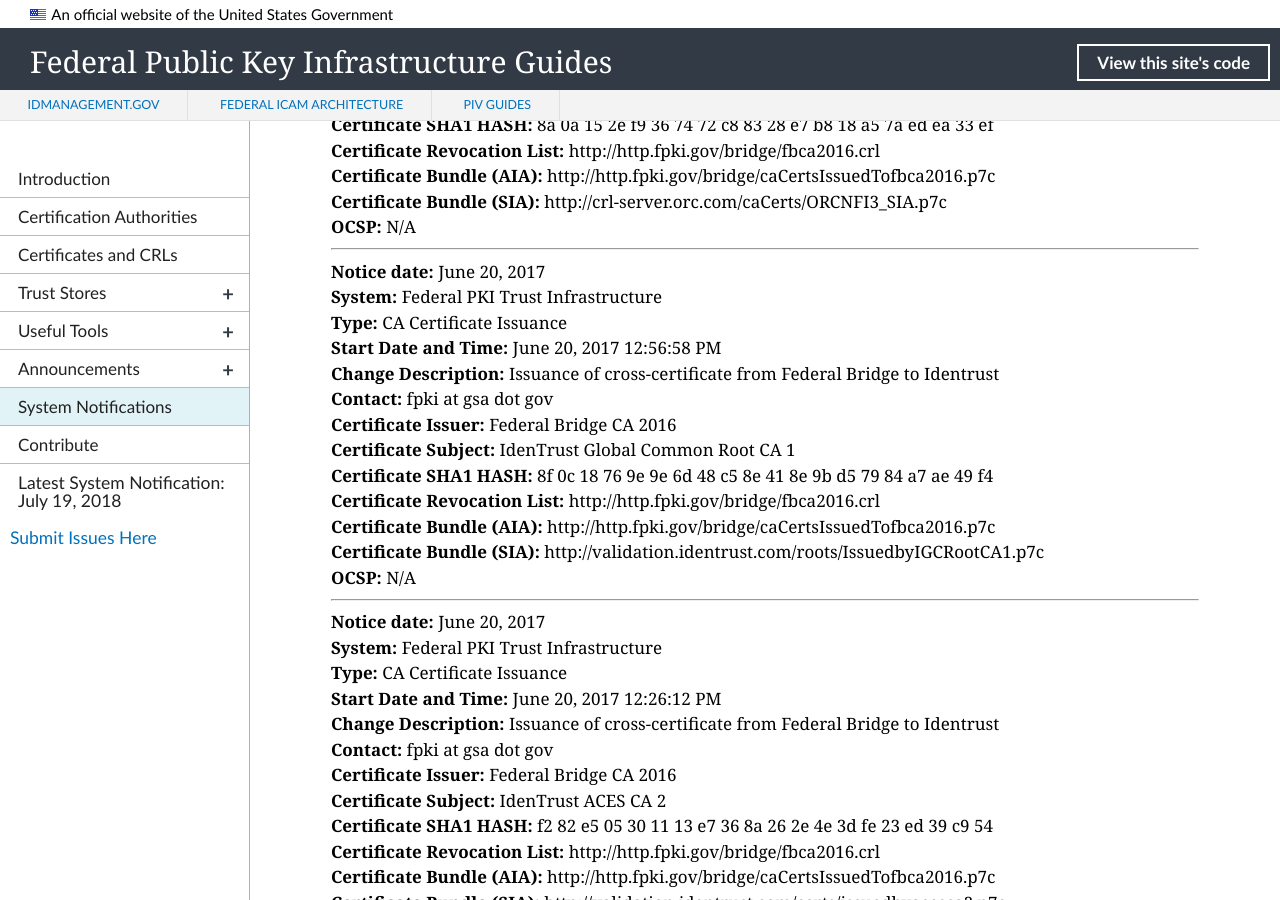
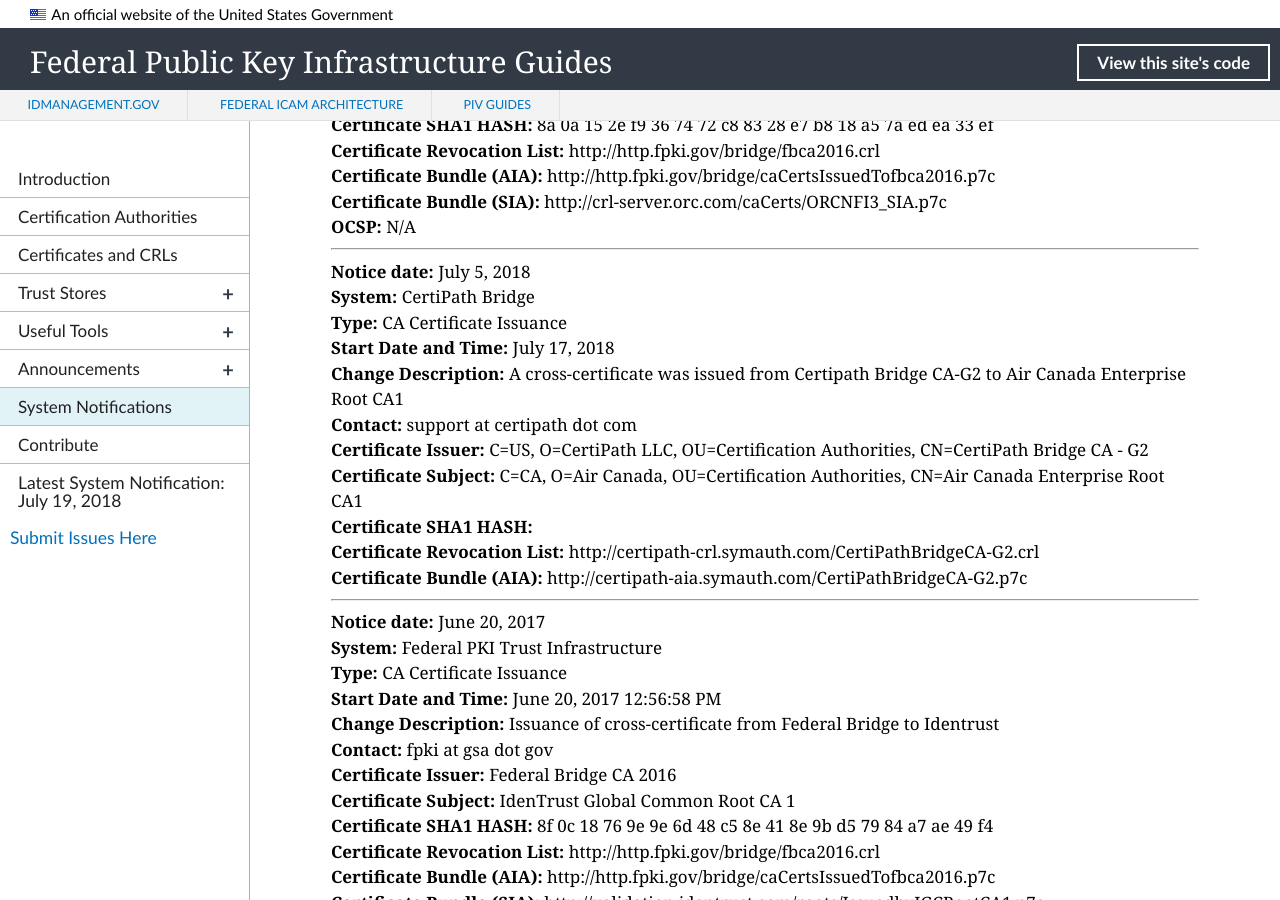
Before and after one commit to GSA/fpki-guides, a Jekyll site: the page built from pages/fpki_notifications.md, in a window 1280 px wide and 900 px high, scrolled down 9377 px. Built offline with Jekyll 4.4.1, drawn with Linux system fonts in a browser that asks for light colours; nearby versions of some CDN libraries; library files that are not in the unit come from our copies.

Commit message:
air canada certipath
#271

```diff
--- a/_data/notifications.yml
+++ b/_data/notifications.yml
@@ -58,6 +58,19 @@
   aia_uri: http://http.fpki.gov/bridge/caCertsIssuedTofbca2016.p7c
   sia_uri: http://validation.identrust.com/roots/IssuedbyIGCRootCA1.p7c
   ocsp_uri: N/A
+
+- notice_date: July 5, 2018
+  change_type: CA Certificate Issuance
+  start_datetime: July 17, 2018
+  system: CertiPath Bridge
+  change_description: A cross-certificate was issued from Certipath Bridge CA-G2 to Air Canada Enterprise Root CA1
+  contact: support at certipath dot com
+  ca_certificate_hash:
+  ca_certificate_issuer: C=US, O=CertiPath LLC, OU=Certification Authorities, CN=CertiPath Bridge CA - G2
+  ca_certificate_subject: C=CA, O=Air Canada, OU=Certification Authorities, CN=Air Canada Enterprise Root CA1
+  cdp_uri: http://certipath-crl.symauth.com/CertiPathBridgeCA-G2.crl
+  aia_uri: http://certipath-aia.symauth.com/CertiPathBridgeCA-G2.p7c
+  ocsp_uri:
 
 - notice_date: July 12, 2017
   change_type: CA Certificate Issuance
```
